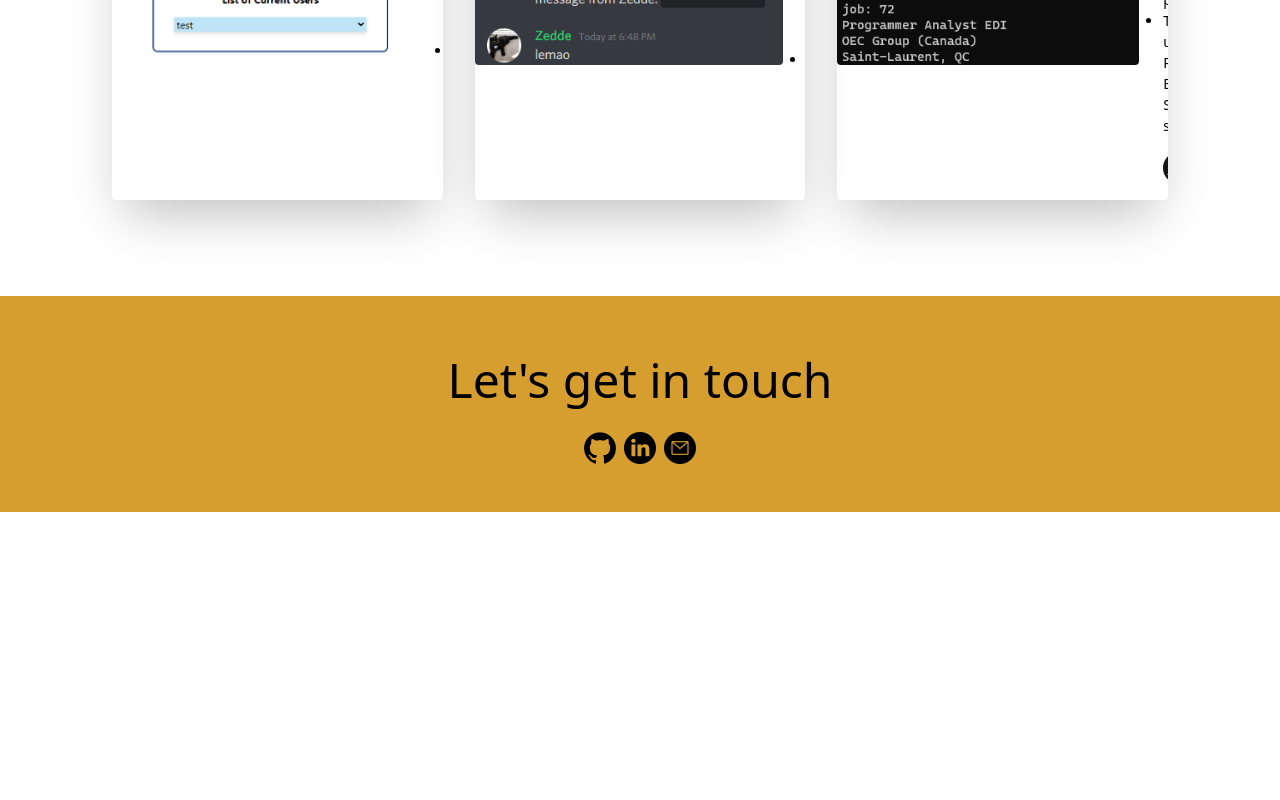
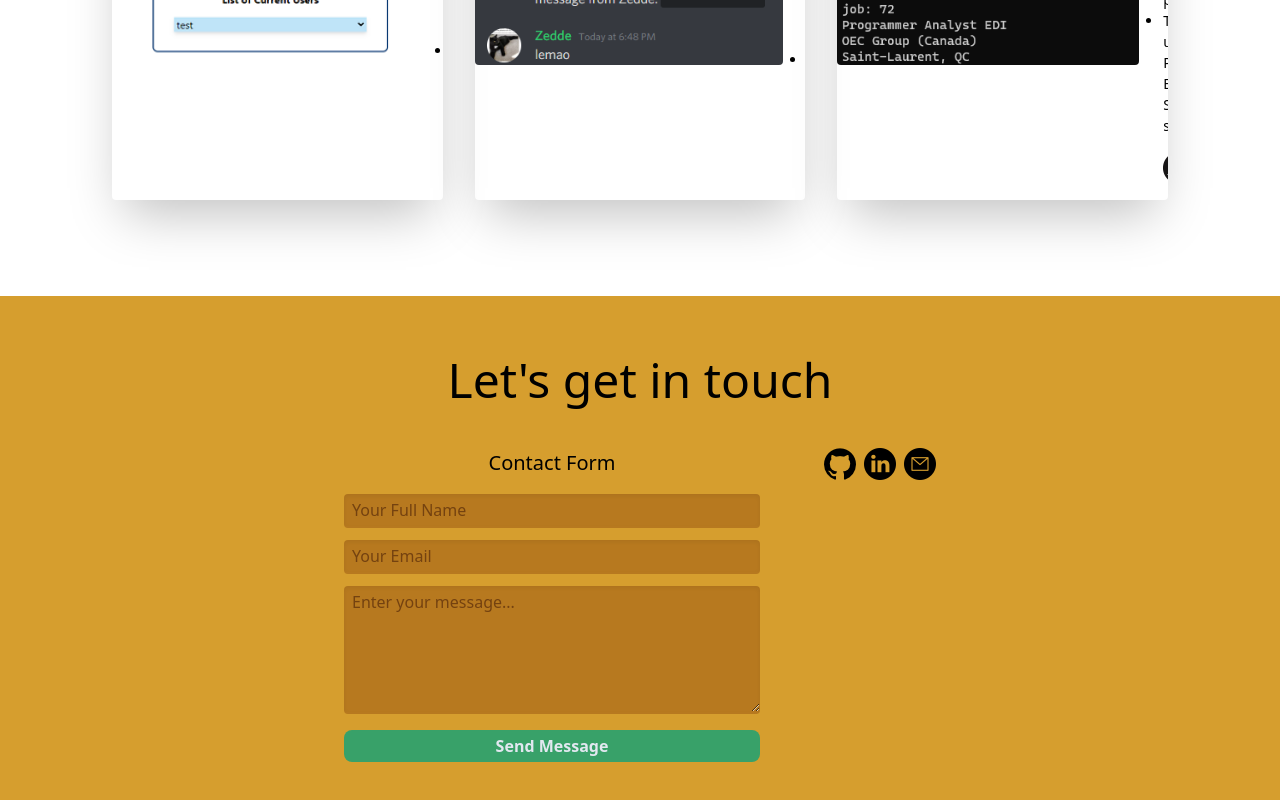
Before and after one commit to mo-pat/web-portfolio, a React (Create React App) app: page / in a window 1280 px wide. Shown: the part 2288-3088 px from the top of the page. Before the commit the page ends 2800 px from the top, so only its background shows below. Built offline with nearby package versions, Linux system fonts and the light colour scheme.

Commit message:
add contact form

```diff
--- a/package.json
+++ b/package.json
@@ -42,5 +42,9 @@
       "last 1 firefox version",
       "last 1 safari version"
     ]
+  },
+  "devDependencies": {
+    "autoprefixer": "^10.0.2",
+    "postcss-cli": "^8.3.0"
   }
 }
--- a/src/App.js
+++ b/src/App.js
@@ -8,7 +8,7 @@ import { Footer } from './component/Footer.js'
 
 function App() {
   return (
-    <div className="App font-sans">
+    <div className="App font-sans scroll-smoothly">
       <Nav />
       <About />
       <Resume />
--- a/src/component/Footer.js
+++ b/src/component/Footer.js
@@ -8,18 +8,30 @@ export const Footer = () => {
     <div className="py-12 bg-yellow-600 text-center" id="contact">
       <header className="mx-4 md:mx-16 pb-4 text-4xl md:text-5xl text-black">Let's get in touch</header>
       <div className="">
-          <div className="px-4 md flex flex-row">
-{/*
-            <div className="contact-form w-1/2">
-              <header className="text-xl px-64">Contact Info</header>
-              <ul className="flex flex-col flex-start mt-2 text-left px-64">
-                <li>Email: mo_pat@live.concordia.ca</li>
-                <li>Location: Montreal, QC</li>
-                <li>Email: mo_pat@live.concordia.ca</li>
-              </ul>
+          <div className="px-4 space-x-16 mt-4 flex justify-center">
+
+            <div className="w-1/3">
+              <form className="mx-auto w-40 md:w-full flex flex-col" action="" id="contact-form">
+                <header className="text-center mb-4 font-medium text-xl text-opacity-70">Contact Form</header>
+                {/* name field*/}
+                {/*<span className="uppercase text-sm font-bold text-left text-gray-900">Full Name</span>*/}
+                <label htmlFor="full-name"></label>
+                <input className="px-2 py-1 rounded shadow-inner bg-yellow-700 text-yellow-900 placeholder-yellow-900 border-b-2 border-transparent focus:outline-none focus:border-yellow-400 transition duration-200 ease-in" type="text" placeholder="Your Full Name" id="full-name"/>
+
+                <label htmlFor="email"></label>
+                <input className="px-2 py-1 mt-3 rounded shadow-inner bg-yellow-700 text-yellow-900 placeholder-yellow-900 border-b-2 border-transparent focus:outline-none focus:border-yellow-400 transition duration-200 ease-in" type="text" placeholder="Your Email" id="email"/>
+
+                <label htmlFor="message"></label>
+                <textarea className="px-2 py-1 mt-3 h-32 max-h-sx rounded shadow-inner bg-yellow-700 text-yellow-900 placeholder-yellow-900 border-b-2 border-transparent focus:outline-none focus:border-yellow-400 transition duration-200 ease-in" type="text" placeholder="Enter your message..." id="message"/>
+
+                <div className="my-4">
+                  <button className="px-2 py-1 w-full rounded-lg text-md font-bold bg-green-600 hover:bg-green-500 text-gray-300">Send Message</button>
+                </div>
+
+              </form>
             </div>
-*/}
-            <div className="contact-link w-full">
+
+            <div className="contact-link">
               <header className="text-xl px-auto border-black"></header>
               <ul className="flex flex-row justify-center space-x-2">
                 <li className="transition ease-in duration-200 transform hover:-translate-y-1"><a href="https://github.com/mo-pat" target="_blank"><img src={githubLogo} alt=""/></a></li>
@@ -27,6 +39,7 @@ export const Footer = () => {
                 <li className="transition ease-in duration-200 transform hover:-translate-y-1"><a href="mailto:mo_pat@live.concordia.ca" target="_blank"><img src={emailLogo} alt=""/></a></li>
               </ul>
             </div>
+
           </div>
       </div>
     </div>
```
Also changed, not shown: 1 other file (tests, documents, lock files or other folders).
